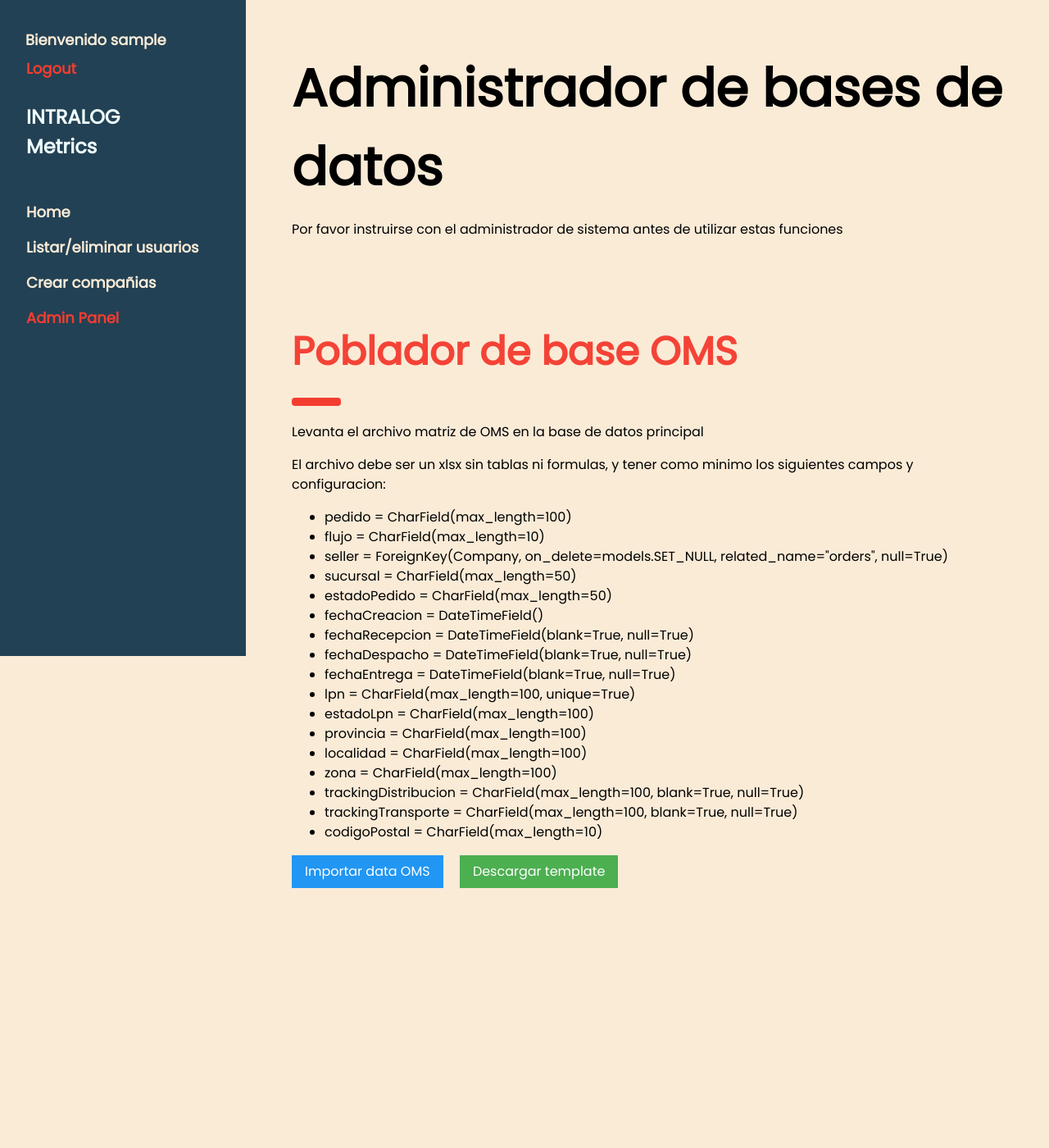
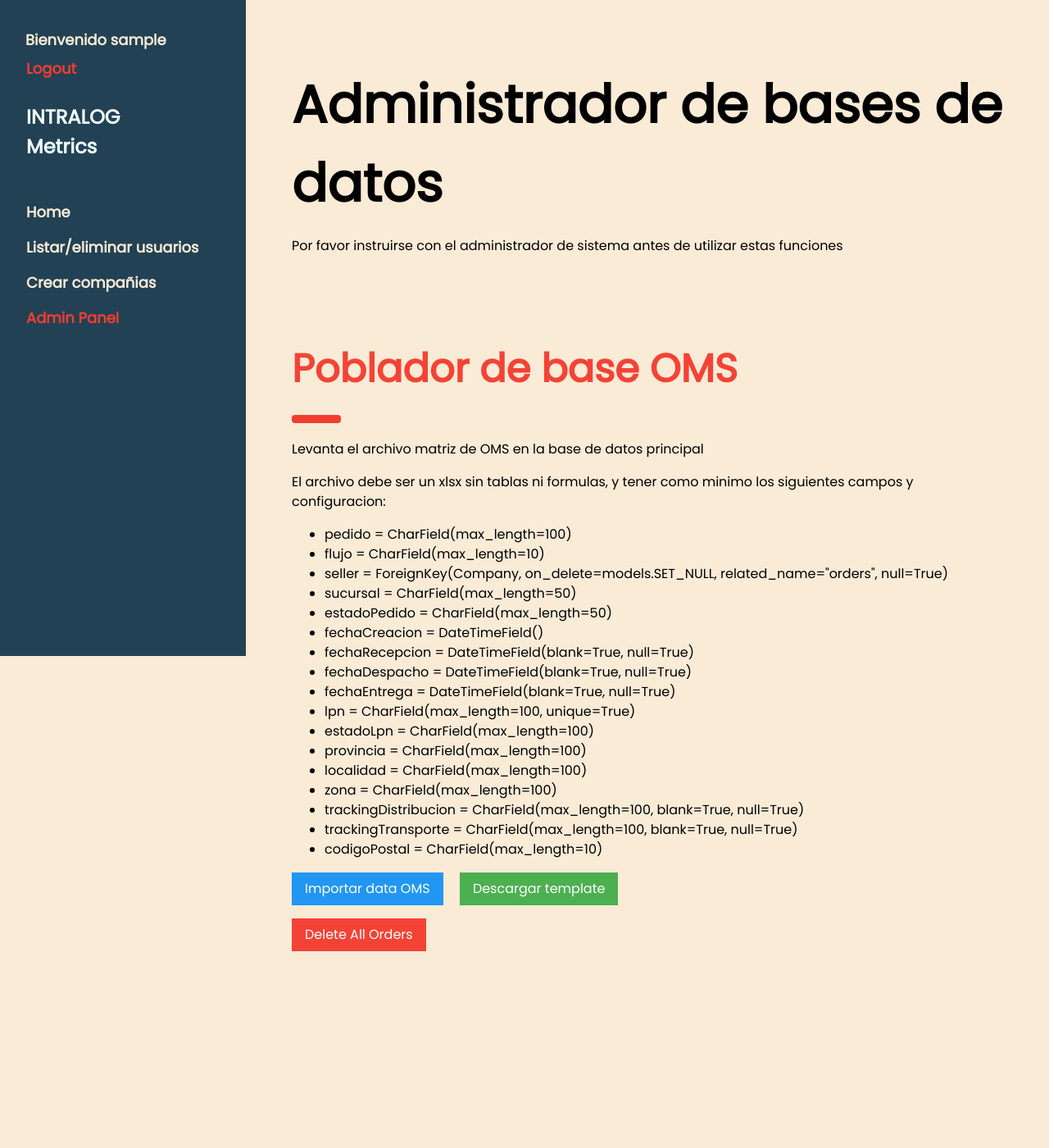
Before and after one commit to manfeltor/kpisintra, a Django app: page /adminapp/dbmanager/ in a window 1280 px wide. Shown: the top 1400 px of the page at 82% size. Run offline with Django 5.2, Linux system fonts and the light colour scheme; the visitor is signed in with stand-in values (Sample User, id 1).

Commit message:
logramos el poblador y despoblador de la base de ordenes de OMS, hay que fixar los msg del render no mas

```diff
--- a/adminapp/templates/db_manager.html
+++ b/adminapp/templates/db_manager.html
@@ -22,8 +22,6 @@
         <a href="{% url 'list_users' %}" onclick="w3_close()" class="w3-bar-item w3-button w3-hover-white" style="color: antiquewhite;">Listar/eliminar usuarios</a>
         <a href="{% url 'create_company' %}" onclick="w3_close()" class="w3-bar-item w3-button w3-hover-white" style="color: antiquewhite;">Crear compañias</a>
         <a href="{% url 'adminpanel' %}" onclick="w3_close()" class="w3-bar-item w3-button w3-hover-white" style="color: #f33d30;">Admin Panel</a>
-      {% endif %}
-      {% if request.user.is_superuser %}
       {% endif %}
     {% endif %}
   </div>
@@ -64,7 +62,17 @@
     </p>
     <button id="openModalButton" class="w3-button w3-blue">Importar data OMS</button>
     <a href="{% url 'download_template_xlsx' %}" class="w3-button w3-green w3-margin-left">Descargar template</a>
-  </div>
+    {% if request.user.is_staff %}
+      <form method="POST" action="{% url 'delete_all_orders' %}" onsubmit="showDeletingModal()">
+        {% csrf_token %}
+        <button type="submit" class="w3-button w3-red w3-margin-top"
+          onclick="return confirm('Esta seguro de querer realizar esta transaccion? una vez realizada es irreversible.')">
+          Delete All Orders
+        </button>
+      </form>
+    {% endif %}
+</div>
+
 <!-- Modal for File Upload -->
 <div id="uploadModal" class="w3-modal">
     <div class="w3-modal-content">
@@ -80,6 +88,29 @@
         </div>
     </div>
 </div>
+<!-- Modal for Deleting Data -->
+<div id="deletingModal" class="w3-modal">
+  <div class="w3-modal-content w3-card-4 w3-animate-top">
+      <div class="w3-container">
+          <span class="w3-button w3-xlarge w3-hover-red w3-display-topright">&times;</span>
+          <h3>Deleting data...</h3>
+          <p>Please wait while the data is being deleted. This may take a few moments.</p>
+      </div>
+  </div>
+</div>
+
+<!-- Modal for Showing Data Deleted Message -->
+{% if messages %}
+<div id="deletedModal" class="w3-modal" style="display: block;">
+  <div class="w3-modal-content w3-card-4 w3-animate-top">
+      <div class="w3-container">
+          <span class="w3-button w3-xlarge w3-hover-red w3-display-topright">&times;</span>
+          <h3>Data Deleted</h3>
+          <p>All orders have been successfully deleted.</p>
+      </div>
+  </div>
+</div>
+{% endif %}
 
 <script>
     // Open modal on button click
@@ -87,4 +118,20 @@
         document.getElementById('uploadModal').style.display = 'block';
     });
 </script>
+<script>
+  // Show "Deleting data..." modal
+  function showDeletingModal() {
+      document.getElementById('deletingModal').style.display = 'block';
+  }
+
+  // Auto-close the "Data Deleted" modal after 3 seconds
+  window.onload = function() {
+      const deletedModal = document.getElementById('deletedModal');
+      if (deletedModal) {
+          setTimeout(function() {
+              deletedModal.style.display = 'none';
+          }, 3000);  // Close modal after 3 seconds
+      }
+  };
+</script>
 {% endblock %}
--- a/adminapp/urls.py
+++ b/adminapp/urls.py
@@ -1,9 +1,10 @@
 from django.urls import path
-from .views import adminpanel, process_orders_from_upload, db_manager, download_template_xlsx
+from .views import adminpanel, process_orders_from_upload, db_manager, download_template_xlsx, delete_all_orders
 
 urlpatterns = [
     path('', adminpanel, name="adminpanel"),
     path('dbmanager/', db_manager, name="db_manager"),
     path('uploadomsdata/', process_orders_from_upload, name='upload_oms_data'),
+    path('delete-all-orders/', delete_all_orders, name='delete_all_orders'),
     path('download-template/', download_template_xlsx, name='download_template_xlsx'),
 ]
--- a/adminapp/views.py
+++ b/adminapp/views.py
@@ -1,17 +1,16 @@
-from django.shortcuts import render
+from django.shortcuts import render, redirect
 import pandas as pd
-import os
 from usersapp.models import Company
 from dataapp.models import Order
 from .populateordermodelhelpers import parse_date
 import json
-from django.core.files.storage import FileSystemStorage
 from django.contrib.auth.decorators import login_required
+from django.contrib.admin.views.decorators import staff_member_required
 from django.http import HttpResponse
 import openpyxl
 from io import BytesIO
 from django.db import transaction
-from django.core.files.storage import default_storage
+from django.contrib import messages
 
 # Create your views here.
 def adminpanel(req):
@@ -112,9 +111,9 @@ def process_orders_from_upload(request):
             status_messages.append(f"Error reading file: {e}")
 
         status_messages.append(f"Processing complete: {successful_orders} orders saved, {failed_orders} errors encountered.")
-        return render(request, 'process_orders.html', {'status_messages': status_messages})
+        return render(request, 'admin_panel.html', {'status_messages': status_messages})
 
-    return render(request, 'process_orders.html')
+    return render(request, 'admin_panel.html')
 
 
 def db_manager(req):
@@ -147,3 +146,14 @@ def download_template_xlsx(request):
         response = HttpResponse(buffer, content_type='application/vnd.openxmlformats-officedocument.spreadsheetml.sheet')
         response['Content-Disposition'] = 'attachment; filename=template_oms.xlsx'
         return response
+
+
+@staff_member_required
+def delete_all_orders(request):
+    if request.method == "POST":
+        try:
+            Order.objects.all().delete()
+            messages.success(request, "All orders have been successfully deleted.")
+        except Exception as e:
+            messages.error(request, f"Error occurred while deleting orders: {e}")
+    return redirect('db_manager')
--- a/kpisintra/settings.py
+++ b/kpisintra/settings.py
@@ -142,7 +142,7 @@ DEFAULT_AUTO_FIELD = 'django.db.models.BigAutoField'
 
 PRODUCTION = os.getenv('PRODUCTION', 'False').lower() in ['true', '1']
 
-FILE_UPLOAD_MAX_MEMORY_SIZE = 50 * 1024 * 1024
+DATA_UPLOAD_MAX_MEMORY_SIZE = 5242880
 
 if PRODUCTION:
     # Use Google Cloud Storage in production
--- a/templates/base.html
+++ b/templates/base.html
@@ -98,6 +98,17 @@ body {font-size:16px;}
 
 <!-- Overlay effect when opening sidebar on small screens -->
 <div class="w3-overlay w3-hide-large" onclick="w3_close()" style="cursor:pointer" title="close side menu" id="myOverlay"></div>
+
+<!-- Messages panel -->
+<div class="w3-container" style="margin-top:20px;">
+  {% if messages %}
+      <div class="w3-panel w3-green" style="margin-left:340px;margin-right:40px">
+          {% for message in messages %}
+              <p>{{ message }}</p>
+          {% endfor %}
+      </div>
+  {% endif %}
+</div>
 
 <!-- !PAGE CONTENT! -->
 <div class="w3-main" style="margin-left:340px;margin-right:40px">
```
Also changed, not shown: adminapp/populateordermodelhelpers.py (+3 -6 lines).
